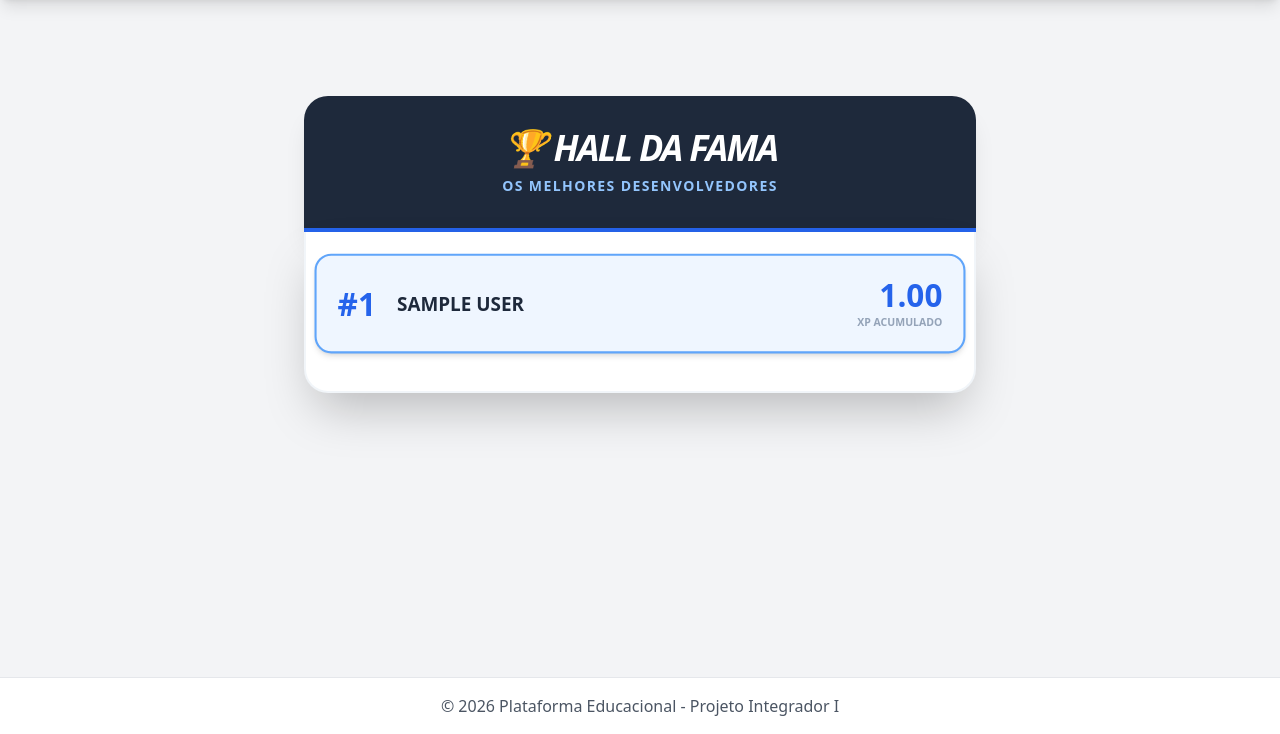
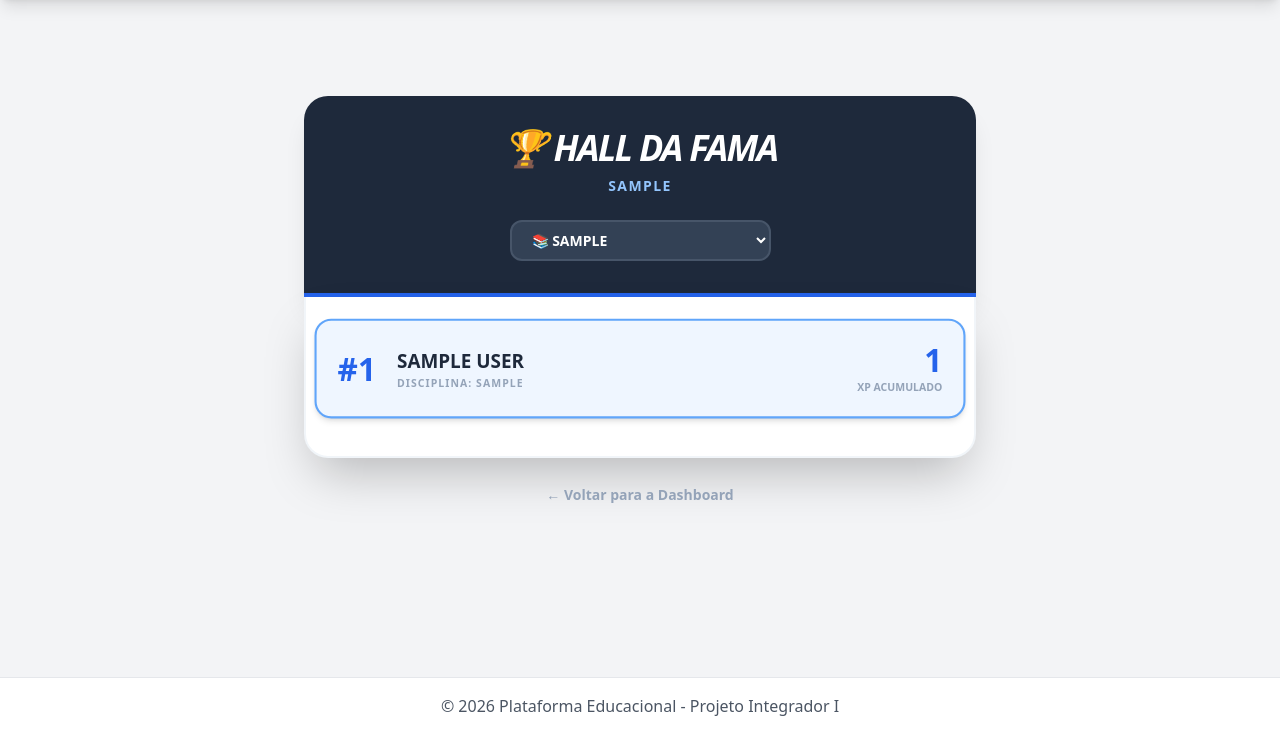
Before and after one commit to TheBestSquad/Platform_Web_Gamified, a Django app: page /courses/ranking/ in a window 1280 px wide. Shown: the part 66-800 px from the top of the page. Run offline with Django 5.2, Linux system fonts and the light colour scheme; a user stored in the database is signed in; tables that the repository leaves empty hold one stand-in row (values such as "Sample post"); grey boxes marked "Sample" are stand-in pictures; some libraries are stand-ins or nearby versions.

Commit message:
feat: implementa ranking híbrido (global e por matéria) com filtros dinâmicos

```diff
--- a/courses/templates/courses/ranking.html
+++ b/courses/templates/courses/ranking.html
@@ -4,7 +4,19 @@
 <div class="max-w-2xl mx-auto mt-10">
     <div class="bg-slate-800 rounded-t-3xl p-8 text-center shadow-xl border-b-4 border-blue-600">
         <h2 class="text-4xl font-black text-white uppercase italic tracking-tighter">🏆 Hall da Fama</h2>
-        <p class="text-blue-300 font-bold text-sm mt-2 uppercase tracking-widest">Os Melhores Desenvolvedores</p>
+        <p class="text-blue-300 font-bold text-sm mt-2 uppercase tracking-widest">{{ filtro_nome }}</p>
+
+        <form method="GET" action="{% url 'ranking' %}" class="mt-6">
+            <select name="professor_id" onchange="this.form.submit()"
+                    class="bg-slate-700 border-2 border-slate-600 rounded-xl px-4 py-2 text-sm font-bold text-white focus:ring-2 focus:ring-blue-500 focus:border-transparent outline-none cursor-pointer hover:bg-slate-600 transition">
+                <option value="">🌍 RANKING GLOBAL (GERAL)</option>
+                {% for prof in todos_professores %}
+                    <option value="{{ prof.id }}" {% if prof.id == professor_selecionado %}selected{% endif %}>
+                        📚 {{ prof.disciplina_curso|upper }}
+                    </option>
+                {% endfor %}
+            </select>
+        </form>
     </div>
 
     <div class="bg-white rounded-b-3xl shadow-2xl p-6 border-x-2 border-b-2 border-slate-100">
@@ -16,19 +28,31 @@
                     </span>
                     <div>
                         <p class="font-black text-slate-800 uppercase text-lg">{{ aluno.user.get_full_name }}</p>
-                        <p class="text-[10px] font-bold text-slate-400 uppercase tracking-widest">{{ aluno.professor.disciplina_curso }}</p>
+                        <p class="text-[10px] font-bold text-slate-400 uppercase tracking-widest">
+                            {% if professor_selecionado %}
+                                Disciplina: {{ filtro_nome }}
+                            {% else %}
+                                Aluno EduDash
+                            {% endif %}
+                        </p>
                     </div>
                 </div>
                 <div class="text-right">
-                    <p class="text-3xl font-black text-blue-600">{{ aluno.pontos_totais|floatformat:2 }}</p>
+                    <p class="text-3xl font-black text-blue-600">{{ aluno.pontos_totais|floatformat:0 }}</p>
                     <p class="text-[10px] font-black text-slate-400 uppercase">XP Acumulado</p>
                 </div>
             </div>
         {% empty %}
             <div class="text-center py-20">
-                <p class="text-slate-400 italic">O ranking ainda está sendo processado...</p>
+                <p class="text-slate-400 italic">Nenhum aluno pontuou nesta categoria ainda...</p>
             </div>
         {% endfor %}
     </div>
+
+    <div class="mt-6 text-center">
+        <a href="{% url 'home' %}" class="text-slate-400 font-bold hover:text-slate-800 transition text-sm">
+            ← Voltar para a Dashboard
+        </a>
+    </div>
 </div>
 {% endblock %}
--- a/courses/views.py
+++ b/courses/views.py
@@ -1,10 +1,11 @@
 from django.shortcuts import render, redirect, get_object_or_404
 from django.contrib.auth.decorators import login_required
 from django.contrib import messages
-from django.db.models import Sum
+from django.db.models import Sum, Value, DecimalField
+from django.db.models.functions import Coalesce
 from .forms import LicaoForm
 from .models import Licao, Entrega
-from accounts.models import Aluno
+from accounts.models import Aluno, Professor
 
 
 @login_required
@@ -104,10 +105,45 @@ def dar_feedback(request, entrega_id):
 
 @login_required
 def ranking(request):
-    # Pegamos todos os alunos, somamos as notas das suas entregas
-    # e ordenamos do maior para o menor.
-    ranking_list = Aluno.objects.annotate(
-        pontos_totais=Sum('minhas_entregas__nota')
-    ).filter(pontos_totais__isnull=False).order_by('-pontos_totais')
+    # 1. Pegamos o valor bruto da URL
+    professor_id_raw = request.GET.get('professor_id')
 
-    return render(request, 'courses/ranking.html', {'ranking': ranking_list})
+    # 2. Lógica de Redirecionamento Inteligente
+    if professor_id_raw is None:
+        # Se for None, o cara clicou no link do menu agora (Primeiro acesso)
+        # Se ele for professor, mostramos a matéria dele por padrão
+        if hasattr(request.user, 'professor_profile'):
+            professor_id = str(request.user.professor_profile.id)
+        else:
+            professor_id = "" # Aluno vai direto para o Global
+    else:
+        # Se for "" (vazio), o cara escolheu "Global" no select
+        # Se for um número, o cara escolheu uma matéria específica
+        professor_id = professor_id_raw
+
+    ranking_query = Aluno.objects.all()
+
+    # 3. Filtragem e Soma
+    if professor_id and professor_id.isdigit():
+        ranking_list = ranking_query.filter(
+            minhas_entregas__licao__professor_id=professor_id
+        ).annotate(
+            pontos_totais=Coalesce(Sum('minhas_entregas__nota'), Value(0), output_field=DecimalField())
+        ).filter(pontos_totais__gt=0).order_by('-pontos_totais')
+
+        professor = Professor.objects.filter(id=professor_id).first()
+        filtro_nome = professor.disciplina_curso if professor else 'Global'
+    else:
+        # RANKING GLOBAL: Cai aqui se professor_id for ""
+        ranking_list = ranking_query.annotate(
+            pontos_totais=Coalesce(Sum('minhas_entregas__nota'), Value(0), output_field=DecimalField())
+        ).filter(pontos_totais__gt=0).order_by('-pontos_totais')
+        filtro_nome = 'Global'
+
+    context = {
+        'ranking': ranking_list,
+        'todos_professores': Professor.objects.all(),
+        'filtro_nome': filtro_nome,
+        'professor_selecionado': int(professor_id) if professor_id and professor_id.isdigit() else None
+    }
+    return render(request, 'courses/ranking.html', context)
```
